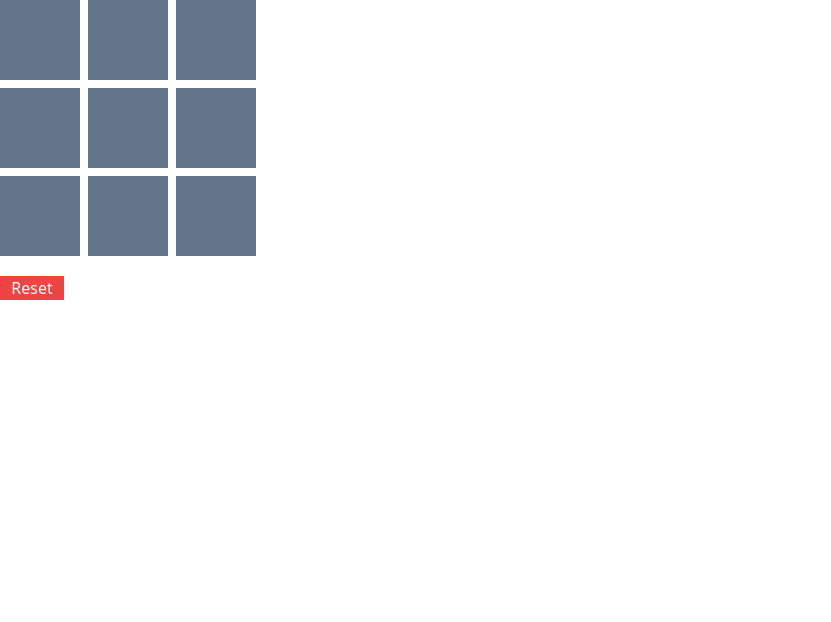
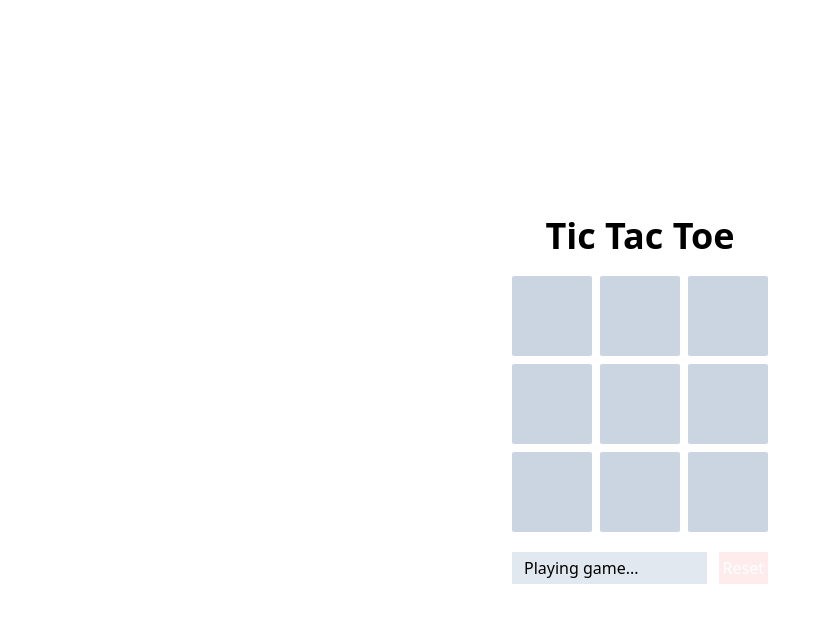
Before and after one commit to Sang-Dang/3x3-tictactoe, a React (Vite) app: page / in a window 1280 px wide. Shown: the top 622 px of the page, without its empty margins (0-831 px from the left). Built offline with nearby package versions, Linux system fonts and the light colour scheme.

Commit message:
GUI design

```diff
--- a/package.json
+++ b/package.json
@@ -10,8 +10,11 @@
     "preview": "vite preview"
   },
   "dependencies": {
+    "clsx": "^2.0.0",
+    "framer-motion": "^10.16.1",
     "react": "^18.2.0",
-    "react-dom": "^18.2.0"
+    "react-dom": "^18.2.0",
+    "tailwind-merge": "^1.14.0"
   },
   "devDependencies": {
     "@types/react": "^18.2.15",
--- a/src/components/Board.tsx
+++ b/src/components/Board.tsx
@@ -8,10 +8,11 @@ export default function Board() {
     useEffect(() => {}, [squaresArray])
 
     return (
-        <main>
-            <div>
-                {winner === 'draw' ? "It's a draw!" : !!winner && `${winner} has won the game!`}
-            </div>
+        <main className="grid h-screen w-screen place-items-center">
+            <section>
+                <header className="mb-5">
+                    <h1 className="text-center text-4xl font-extrabold">Tic Tac Toe</h1>
+                </header>
                 <div className="flex flex-col gap-2">
                     <div className="flex items-center gap-2">
                         <Square value={squaresArray[0]} handleClick={() => handleSquareClick(0)} />
@@ -29,9 +30,27 @@ export default function Board() {
                         <Square value={squaresArray[8]} handleClick={() => handleSquareClick(8)} />
                     </div>
                 </div>
-            <button className="mt-5 w-16 bg-red-500 text-white" onClick={resetBoard}>
+                <div className="mt-5 flex items-center justify-between gap-3">
+                    <div className="block h-full w-full bg-slate-200 p-1 px-3">
+                        {winner === 'draw' ? (
+                            "It's a draw!"
+                        ) : winner ? (
+                            <>
+                                <span className="font-bold">{winner}</span> has won the game!
+                            </>
+                        ) : (
+                            'Playing game...'
+                        )}
+                    </div>
+                    <button
+                        className="w-16 bg-red-500 p-1 text-white disabled:bg-red-500/10"
+                        onClick={resetBoard}
+                        disabled={squaresArray.every((val) => val === ' ')}
+                    >
                         Reset
                     </button>
+                </div>
+            </section>
         </main>
     )
 }
--- a/src/components/Square.tsx
+++ b/src/components/Square.tsx
@@ -1,3 +1,5 @@
+import { cn } from '../lib/utils'
+
 type SquareProps = {
     value: squareValues
     handleClick: () => void
@@ -6,7 +8,11 @@ type SquareProps = {
 export default function Square({ value, handleClick }: SquareProps) {
     return (
         <button
-            className="block h-20 w-20 bg-slate-500 p-0 text-3xl font-extrabold text-white"
+            className={cn(
+                'block h-20 w-20 rounded-sm bg-slate-300 p-0 text-3xl font-extrabold text-white transition-all hover:bg-slate-300/90',
+                value === 'x' && 'bg-red-500 hover:bg-red-500/90',
+                value === 'o' && 'bg-blue-500 hover:bg-blue-500/90'
+            )}
             onClick={handleClick}
         >
             {value}
--- a/src/components/TicTacToe.tsx
+++ b/src/components/TicTacToe.tsx
@@ -63,16 +63,11 @@ export default function Game() {
     }
 
     function handleSquareClick(arrayIndex: number) {
-        if (squaresArray[arrayIndex] === ' ') {
+        if (winner === undefined && squaresArray[arrayIndex] === ' ') {
             squaresArray[arrayIndex] = currentPlayer
             setSquaresArray(squaresArray)
             setCurrentPlayer(currentPlayer === 'x' ? 'o' : 'x')
-
-            const result = calculateWinner()
-            console.log(result)
-            if (result) {
-                setWinner(result)
-            }
+            setWinner(calculateWinner())
         }
     }
 
--- /dev/null
+++ b/src/lib/utils.ts
@@ -0,0 +1,7 @@
+import clsx from 'clsx'
+import { type ClassValue } from 'clsx'
+import { twMerge } from 'tailwind-merge'
+
+export function cn(...className: ClassValue[]) {
+    return twMerge(clsx(className))
+}
```
Also changed, not shown: 1 other file (tests, documents, lock files or other folders). Lines whose indentation alone changed are shown as unchanged.
